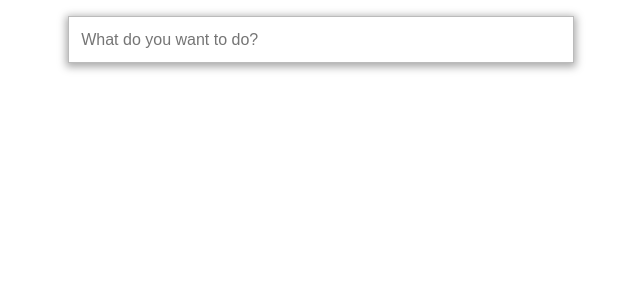
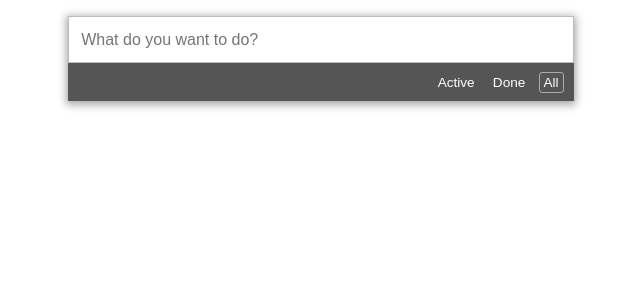
Before and after one commit to winarcht/todoapp-with-react-state, a React (Create React App) app: page / in a window 1280 px wide. Shown: the top 300 px of the page, without its empty margins (319-959 px from the left). Built offline with nearby package versions, Linux system fonts and the light colour scheme.

Commit message:
Added a footer containing list of filters on bottom.

```diff
--- a/src/components/App.js
+++ b/src/components/App.js
@@ -4,6 +4,7 @@ import './../styles/css/App.css';
 
 import AddTodo from './AddTodo';
 import TodoList from './TodoList';
+import Footer from './Footer';
 
 class App extends Component {
 
@@ -13,12 +14,13 @@ class App extends Component {
     this.state = {
       taskBox: '',
       todos: [],
-      selectedFilter: 'all'
+      selectedFilter: FILTERS.ALL
     };
 
     this.appendTodo = this.appendTodo.bind(this);
     this.toggleTodo = this.toggleTodo.bind(this);
     this.changeTaskBox = this.changeTaskBox.bind(this);
+    this.setFilter = this.setFilter.bind(this);
   }
 
   appendTodo(text) {
@@ -63,16 +65,44 @@ class App extends Component {
     });
   }
 
+  setFilter(filter) {
+    this.setState({
+      selectedFilter: filter
+    });
+  }
+
   render() {
-    const { taskBox, todos } = this.state;
+    const { taskBox, todos, selectedFilter } = this.state;
+    let visibleTodos = [];
+
+    switch (selectedFilter) {
+      case FILTERS.ACTIVE:
+        visibleTodos = todos.filter((todo) => !todo.completed);
+        break;
+
+      case FILTERS.DONE:
+        visibleTodos = todos.filter((todo) => todo.completed);
+        break;
+
+      default:
+        visibleTodos = [...todos];
+        break;
+    }
 
     return (
       <div id="todo-app">
         <AddTodo taskBox={taskBox} _onChange={this.changeTaskBox} _onSubmit={this.appendTodo} />
-        <TodoList tasks={todos} _onClick={this.toggleTodo} />
+        <TodoList tasks={visibleTodos} _onClick={this.toggleTodo} />
+        <Footer filters={FILTERS} selectedFilter={selectedFilter} _onClick={this.setFilter} />
       </div>
     );
   }
 }
 
+const FILTERS = {
+  ACTIVE: 'Active',
+  DONE: 'Done',
+  ALL: 'All'
+}
+
 export default App;
--- /dev/null
+++ b/src/components/FilterLink.js
@@ -0,0 +1,25 @@
+import React, { Component } from 'react';
+
+class FilterLink extends Component {
+
+	handleClick(e) {
+		e.preventDefault();
+
+		this.props._onClick(e.target.name);
+	}
+
+	render() {
+		const { selectedFilter, children } = this.props;
+
+		if (children === selectedFilter) {
+			return <span>{children}</span>
+		}
+
+		return (
+			<a name={children} onClick={this.handleClick.bind(this)}>{children}</a>
+		);
+	}
+
+}
+
+export default FilterLink;
--- /dev/null
+++ b/src/components/FilterList.js
@@ -0,0 +1,23 @@
+import React, { Component } from 'react';
+
+import FilterLink from './FilterLink';
+
+class FilterList extends Component {
+
+	render() {
+		const { filters, selectedFilter, _onClick } = this.props;
+
+		let list = Object.keys(filters).map((key) => {
+			return <FilterLink key={key} selectedFilter={selectedFilter} _onClick={_onClick}>{filters[key]}</FilterLink>
+		});
+
+		return (
+			<div id="filter-list">
+				{list}
+			</div>
+		);
+	}
+
+}
+
+export default FilterList;
--- /dev/null
+++ b/src/components/Footer.js
@@ -0,0 +1,21 @@
+import React, { Component } from 'react';
+
+
+import FilterList from './FilterList';
+
+class Footer extends Component {
+
+	render() {
+		const { filters, selectedFilter, _onClick } = this.props;
+
+		return (
+			<div id="footer">
+
+				<FilterList filters={filters} selectedFilter={selectedFilter} _onClick={_onClick} />
+			</div>
+		);
+	}
+
+}
+
+export default Footer;
--- a/src/styles/css/App.css
+++ b/src/styles/css/App.css
@@ -47,7 +47,8 @@
 
 #footer {
   padding: 0.85em 0.75em;
-  font-size: 0.85em; }
+  font-size: 0.85em;
+  overflow: hidden; }
   #footer a,
   #footer span {
     border: 1px solid #555;
@@ -57,11 +58,11 @@
     color: #FFF;
     text-decoration: none;
     cursor: pointer; }
-  #footer #filter-section {
+  #footer #filter-list {
     float: right; }
-  #footer a:hover {
-    border-color: #999; }
-  #footer #filters span {
-    border-color: #AAA; }
+    #footer #filter-list a:hover {
+      border-color: #999; }
+    #footer #filter-list span {
+      border-color: #AAA; }
 
 /*# sourceMappingURL=App.css.map */
--- a/src/styles/scss/App.scss
+++ b/src/styles/scss/App.scss
@@ -73,6 +73,7 @@
 #footer {
   padding: 0.85em 0.75em;
   font-size: 0.85em;
+  overflow: hidden;
 
 	a,
 	span {
@@ -85,15 +86,16 @@
 	  cursor: pointer;
 	}
 
-	#filter-section {
+	#filter-list {
   	float: right;
+
+  	a:hover {
+  		border-color: #999;
+		}
+
+		span {
+  		border-color: #AAA;
+		}
 	}
 
-	a:hover {
-  	border-color: #999;
-	}
-
-	#filters span {
-  	border-color: #AAA;
-	}
 }
```
Also changed, not shown: 1 other file (tests, documents, lock files or other folders).
